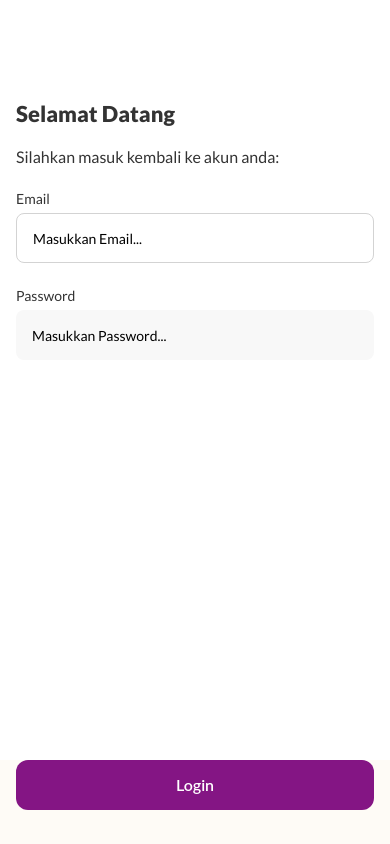
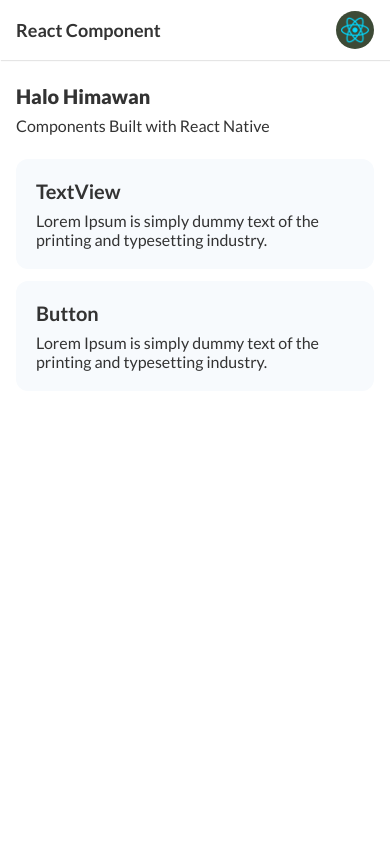
Before and after one commit to himawanmasyaid/react-native-component, a React Native app: screen /splash in a window 390 px wide. Both pictures are taken after a click on the element 195 px from the left and 422 px from the top of the page. Built offline with nearby package versions, Linux system fonts and the light colour scheme.

Commit message:
create root stack, create home ui and component

```diff
--- a/navigation/RootStackParamList.tsx
+++ b/navigation/RootStackParamList.tsx
@@ -8,9 +8,5 @@ export type RootStackParamList = {
     home : { name: string },
 }
 
-// Props
-// export type LoginScreenProps = NativeStackScreenProps<RootStackParamList>
-// export type HomeScreenProps = NativeStackScreenProps<RootStackParamList>
-
 // Routes
 export type HomeScreenRouteProps = RouteProp<RootStackParamList, "home">
--- a/screen/home/HomeScreen.tsx
+++ b/screen/home/HomeScreen.tsx
@@ -1,20 +1,63 @@
 import React from "react";
-import { View, Text, TouchableOpacity, StyleSheet } from "react-native";
+import {
+  View,
+  Text,
+  TouchableOpacity,
+  StyleSheet,
+  FlatList,
+  Image,
+} from "react-native";
 import { NavigationContainer, useRoute } from "@react-navigation/native";
-import { NativeStackScreenProps, createNativeStackNavigator } from "@react-navigation/native-stack";
+import {
+  NativeStackScreenProps,
+  createNativeStackNavigator,
+} from "@react-navigation/native-stack";
 import { SafeAreaView } from "react-native-safe-area-context";
-import { HomeScreenRouteProps, RootStackParamList } from "navigation/RootStackParamList";
+import {
+  HomeScreenRouteProps,
+  RootStackParamList,
+} from "navigation/RootStackParamList";
 
-const HomeScreen = ({navigation} : NativeStackScreenProps<RootStackParamList>) => {
+const HomeScreen = ({
+  navigation,
+}: NativeStackScreenProps<RootStackParamList>) => {
+  const route = useRoute<HomeScreenRouteProps>();
 
-    const route = useRoute<HomeScreenRouteProps>()
+  type ComponentProp = { title: string };
+
+  const ComponentItem = ({ title }: ComponentProp) => (
+    <View style={styles.item}>
+      <Text style={styles.sub1}>{title}</Text>
+      <Text style={ [ styles.body1, { marginTop: 8}]}>Lorem Ipsum is simply dummy text of the printing and typesetting industry. </Text>
+    </View>
+  );
 
   return (
-    <SafeAreaView style={{ flex: 1 }}>
+    <SafeAreaView style={{ flex: 1, backgroundColor: "#fff" }}>
       <View style={styles.container}>
-            <Text>
-                {route.params.name}
-            </Text>
+        <View style={styles.header}>
+          <Text style={styles.sub2}>React Component</Text>
+          <View
+            style={{ padding: 4, backgroundColor: "#3d4a36", borderRadius: 30 }}
+          >
+            <Image
+              style={{ width: 30, height: 30 }}
+              source={require("../../assets/images/ic_react.png")}
+            />
+          </View>
+        </View>
+        <Text style={[{ marginTop: 24, marginStart: 16 }, styles.h1]}>
+          Halo {route.params.name}
+        </Text>
+        <Text style={[{ marginTop: 8, marginStart: 16 }, styles.body1]}>
+          Components Built with React Native
+        </Text>
+        <FlatList
+          style={{ flex: 1, marginTop: 18 }}
+          data={ComponentListData}
+          renderItem={({ item }) => <ComponentItem title={item.title} />}
+          keyExtractor={(item) => item.title}
+        />
       </View>
     </SafeAreaView>
   );
@@ -25,7 +68,88 @@ export default HomeScreen;
 const styles = StyleSheet.create({
   container: {
     flex: 1,
+    backgroundColor: "#fff",
+  },
+
+  header: {
+    backgroundColor: "#fff",
+    flexDirection: "row", // vertical
+    justifyContent: "space-between", // horizontal
     alignItems: "center",
-    justifyContent: "center",
+    height: 60,
+    paddingStart: 16,
+    paddingEnd: 16,
+    shadowOffset: { width: 1, height: 1 },
+    shadowOpacity: 0.1,
+    shadowRadius: 1,
+    elevation: 2,
+  },
+
+  item: {
+    // backgroundColor: "#e5f5fd",
+    backgroundColor: "#f7fafd",
+    flex: 1,
+    padding: 20,
+    marginVertical: 6,
+    marginStart: 16,
+    marginEnd: 16,
+    borderRadius: 12,
+  },
+
+  h1: {
+    color: "#333333",
+    fontSize: 20,
+    fontWeight: "700",
+    fontFamily: "lato_black",
+  },
+
+  h2: {
+    color: "#333333",
+    fontSize: 18,
+    fontWeight: "700",
+    fontFamily: "lato_black",
+  },
+
+  sub1: {
+    color: "#333333",
+    fontSize: 20,
+    fontFamily: "lato_bold",
+  },
+
+  sub2: {
+    color: "#333333",
+    fontSize: 18,
+    fontFamily: "lato_bold",
+  },
+
+  body1: {
+    color: "#333333",
+    fontSize: 16,
+    fontFamily: "lato_regular",
+  },
+
+  body2: {
+    color: "#333333",
+    fontSize: 14,
+    fontFamily: "lato_regular",
+  },
+
+  body3: {
+    color: "#333333",
+    fontSize: 12,
+    fontFamily: "lato_regular",
   },
 });
+
+const ComponentListData = [
+  {
+    title: "TextView",
+    navigate: "text",
+    icon: "",
+  },
+  {
+    title: "Button",
+    navigate: "button",
+    icon: "",
+  },
+];
--- a/screen/splash/SplashScreen.tsx
+++ b/screen/splash/SplashScreen.tsx
@@ -16,7 +16,9 @@ const SplashScreen = ({navigation}: NativeStackScreenProps<RootStackParamList>)
 
   return (
     <View style={styles.container}>
-      <Pressable onPress={() => navigation.navigate('login')}>
+      <Pressable onPress={() => navigation.navigate('home', {
+                name: "Himawan",
+              })}>
         <Image
           style={{ width: 100, height: 100 }}
           source={require("../../assets/images/ic_react.png")}
```
